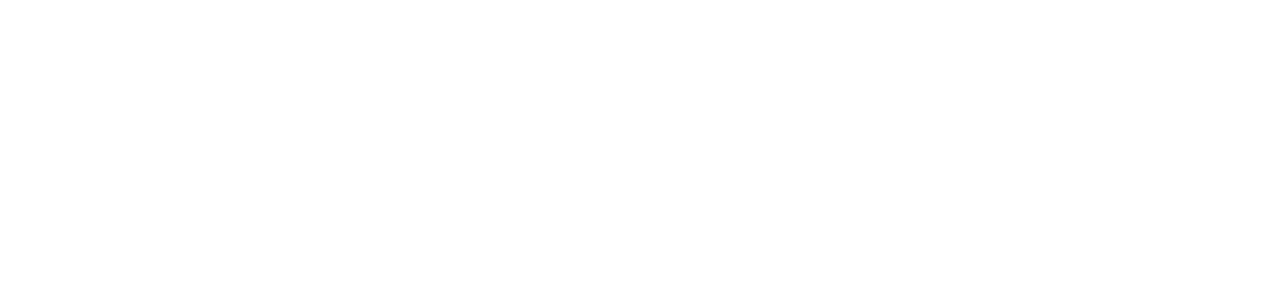
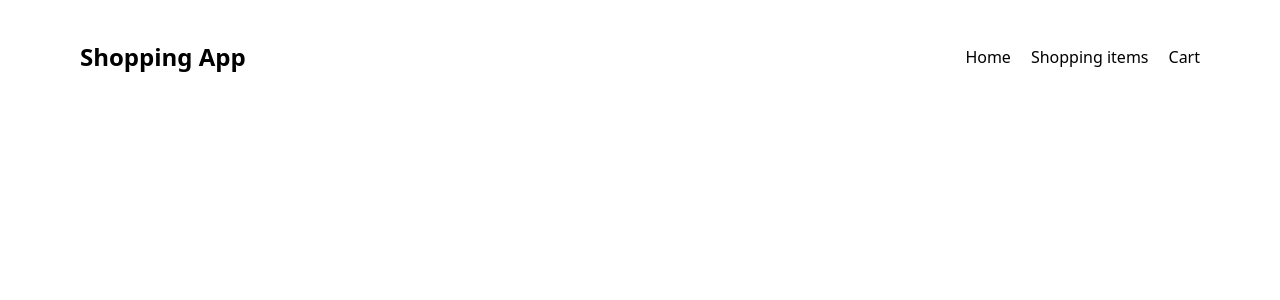
Before and after one commit to royalh23/shopping-cart, a React (Vite) app: page / in a window 1280 px wide. Shown: the top 300 px of the page. Built offline with nearby package versions, Linux system fonts and the light colour scheme.

Commit message:
Create navbar

```diff
--- /dev/null
+++ b/src/App.css
@@ -0,0 +1,6 @@
+#root {
+  justify-content: center;
+  max-width: 1500px;
+  margin: 0 auto;
+  padding: 40px 80px;
+}
--- a/src/App.jsx
+++ b/src/App.jsx
@@ -1,5 +1,12 @@
-import styles from './App.module.css';
+import './App.css';
+import NavBar from './components/NavBar';
 
-function App() {}
+function App() {
+  return (
+    <>
+      <NavBar />
+    </>
+  );
+}
 
 export default App;
--- /dev/null
+++ b/src/components/NavBar.jsx
@@ -0,0 +1,21 @@
+import { NavLink } from 'react-router-dom';
+import styles from '../styles/NavBar.module.css';
+
+export default function NavBar() {
+  return (
+    <nav className={styles.navbar}>
+      <h1>Shopping App</h1>
+      <ul className={styles.list}>
+        <li>
+          <NavLink to="/">Home</NavLink>
+        </li>
+        <li>
+          <NavLink to="shopping-items">Shopping items</NavLink>
+        </li>
+        <li>
+          <NavLink to="cart">Cart</NavLink>
+        </li>
+      </ul>
+    </nav>
+  );
+}
--- a/src/index.module.css
+++ b/src/index.css
@@ -20,7 +20,9 @@
   box-sizing: inherit;
 }
 
-body {
+body,
+h1,
+p {
   margin: 0;
   padding: 0;
 }
--- a/src/main.jsx
+++ b/src/main.jsx
@@ -1,6 +1,6 @@
 import React from 'react';
 import ReactDOM from 'react-dom/client';
-import styles from './index.module.css';
+import './index.css';
 import { RouterProvider, createBrowserRouter } from 'react-router-dom';
 import routes from './routes.jsx';
 
--- a/src/routes.jsx
+++ b/src/routes.jsx
@@ -1,9 +1,11 @@
 import App from './App';
+import ErrorPage from './routes/ErrorPage';
 
 const routes = [
   {
     path: '/',
     element: <App />,
+    errorElement: <ErrorPage />,
   },
 ];
 
--- /dev/null
+++ b/src/routes/ErrorPage.jsx
@@ -0,0 +1,13 @@
+import { Link } from 'react-router-dom';
+import styles from '../styles/ErrorPage.module.css';
+
+export default function ErrorPage() {
+  return (
+    <div className={styles.errorPage}>
+      <h1>Oops, page not found</h1>
+      <p>
+        Click <Link to="/">here</Link> to get back to homepage.
+      </p>
+    </div>
+  );
+}
--- /dev/null
+++ b/src/styles/ErrorPage.module.css
@@ -0,0 +1,6 @@
+.errorPage {
+  display: flex;
+  flex-direction: column;
+  align-items: center;
+  gap: 40px;
+}
--- /dev/null
+++ b/src/styles/NavBar.module.css
@@ -0,0 +1,19 @@
+.navbar {
+  display: flex;
+  align-items: center;
+  justify-content: space-between;
+  gap: 10px;
+}
+
+.list {
+  display: flex;
+  gap: 20px;
+  list-style-type: none;
+  margin: 0;
+  padding: 0;
+}
+
+.list a {
+  text-decoration: none;
+  color: black;
+}
```
Also changed, not shown: .eslintrc.cjs, src/App.module.css (deleted).
